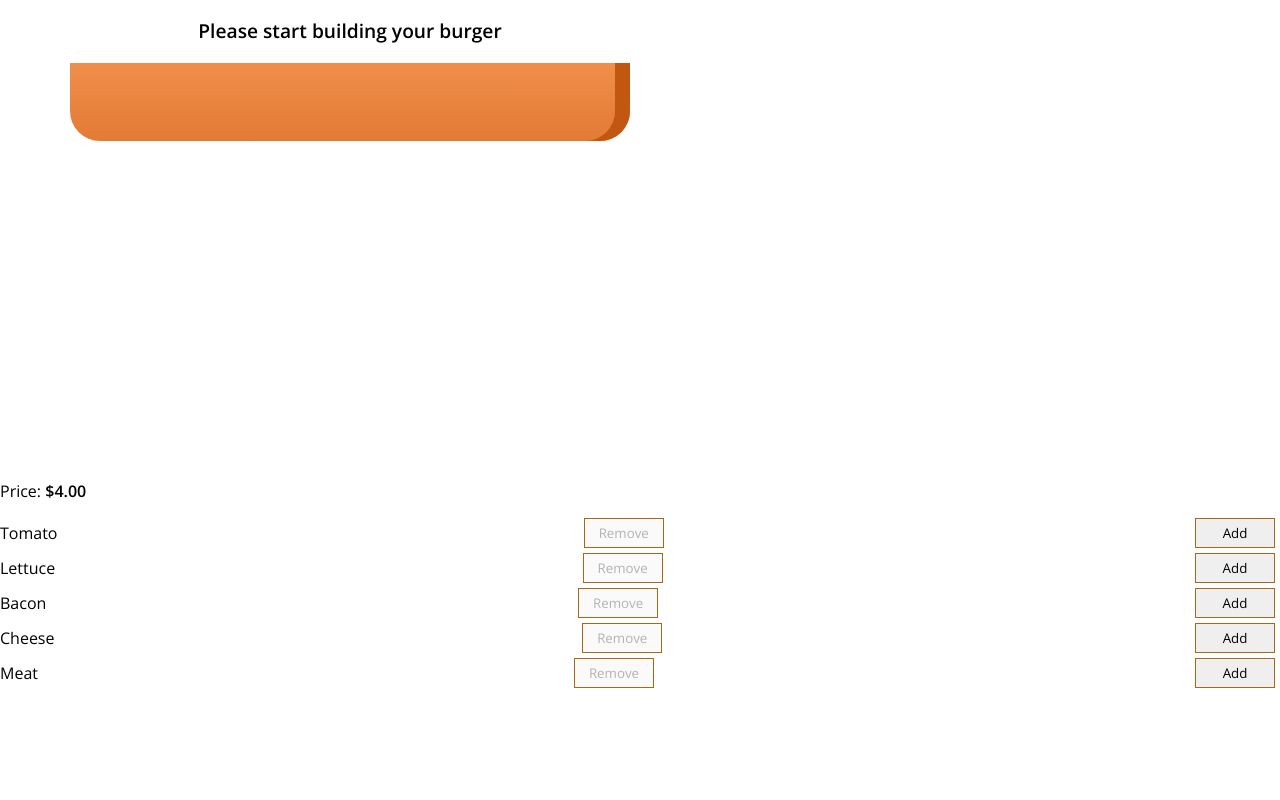
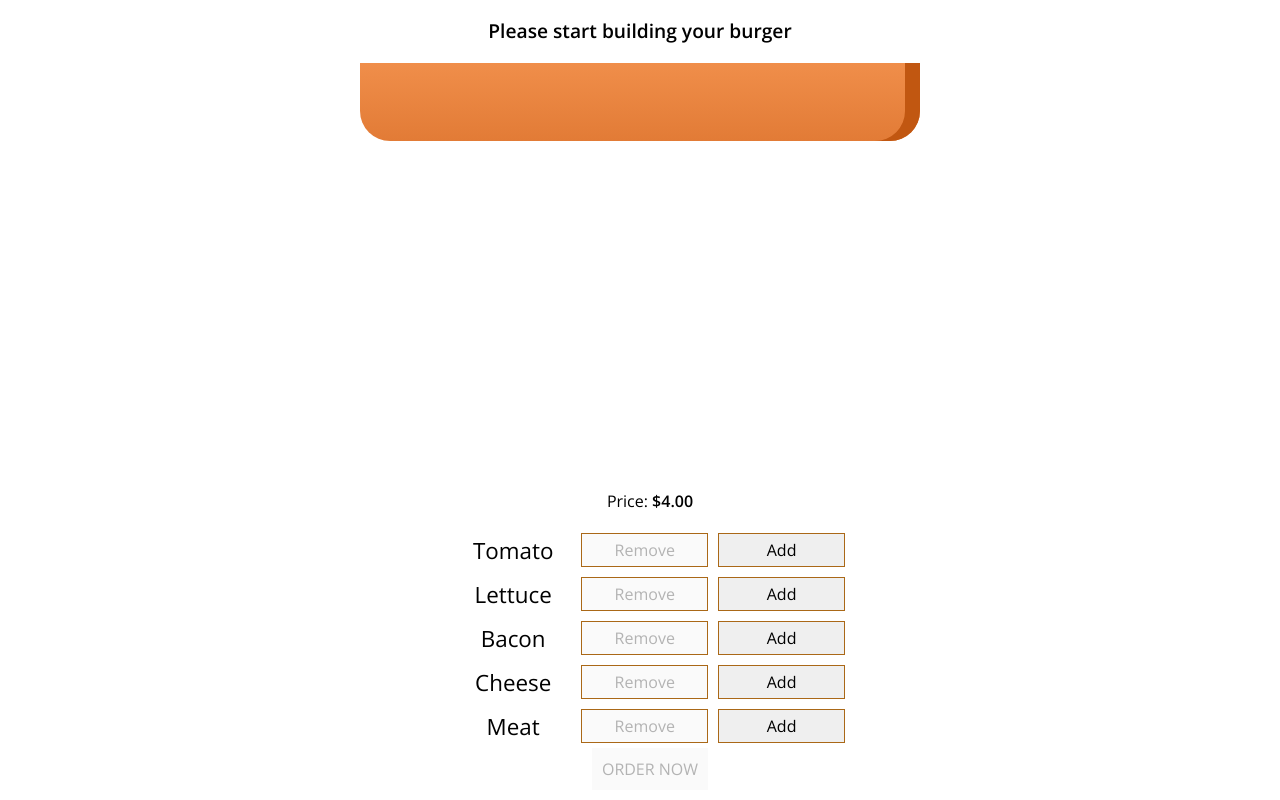
Before and after one commit to wbroberts/burger-builder, a React app: page / in a window 1280 px wide. Shown: the part 178-978 px from the top of the page. Before the commit the page ends 871 px from the top, so only its background shows below. Built offline with nearby package versions, Linux system fonts and the light colour scheme.

Commit message:
added Order button

```diff
--- a/src/components/BuildControls/BuildControl/BuildControl.css
+++ b/src/components/BuildControls/BuildControl/BuildControl.css
@@ -3,13 +3,16 @@
   display: flex;
   justify-content: space-between;
   margin: 5px 0;
+  width: 400px;
 }
 
 .BuildControl button {
   border: 1px solid #aa6817;
   cursor: pointer;
   display: block;
+  flex-basis: 33%;
   font-family: inherit;
+  font-size: inherit;
   margin: 0 5px;
   outline: none;
   padding: 5px;
@@ -20,4 +23,7 @@
   font-family: 'Open Sans', sans-serif;
   font-size: 1.4rem;
   font-weight: normal;
+  flex-basis: 33%;
+  text-align: center;
+  width: 80px;
 }
--- a/src/components/BuildControls/BuildControl/BuildControl.js
+++ b/src/components/BuildControls/BuildControl/BuildControl.js
@@ -2,10 +2,11 @@ import React from 'react';
 
 import styles from './BuildControl.css';
 
+// Buttons to remove or add ingredients to the burger
 const BuildControl = props => {
   return (
     <div className={styles.BuildControl}>
-      <div className={styles.label}>{props.label}</div>
+      <div className={styles.Label}>{props.label}</div>
       <button
         className={styles.Remove}
         onClick={props.removed}
--- a/src/components/BuildControls/BuildControls.css
+++ b/src/components/BuildControls/BuildControls.css
@@ -1,6 +1,5 @@
 .BuildControls {
   align-items: center;
-  background: #cf8f2e;
   box-shadow: 0 2px 1px #ccc;
   display: flex;
   flex-direction: column;
@@ -8,3 +7,16 @@
   padding: 10px;
   width: 100%;
 }
+
+.OrderButton {
+  border: none;
+  cursor: pointer;
+  font-family: inherit;
+  font-size: inherit;
+  padding: 10px;
+  text-transform: uppercase;
+}
+
+.OrderButton:hover {
+  background: lightblue;
+}
--- a/src/components/BuildControls/BuildControls.js
+++ b/src/components/BuildControls/BuildControls.js
@@ -11,9 +11,10 @@ const controls = [
   { label: 'Meat', ingredient: 'meat' }
 ];
 
+// Renders buttons for each ingredient in controls array
 const buildControls = props => {
   return (
-    <div className={styles.buildControls}>
+    <div className={styles.BuildControls}>
       <p>
         Price: <strong>${props.price.toFixed(2)}</strong>
       </p>
@@ -29,6 +30,10 @@ const buildControls = props => {
           />
         );
       })}
+
+      <button className={styles.OrderButton} disabled={!props.canOrder}>
+        Order Now
+      </button>
     </div>
   );
 };
--- a/src/components/Burger/Burger.css
+++ b/src/components/Burger/Burger.css
@@ -2,6 +2,7 @@
   font-size: 1.2rem;
   font-weight: 600;
   height: 250px;
+  margin: 0 auto;
   overflow: scroll;
   text-align: center;
   width: 100%;
--- a/src/containers/BurgerBuilder/BurgerBuilder.js
+++ b/src/containers/BurgerBuilder/BurgerBuilder.js
@@ -20,7 +20,8 @@ class BurgerBuilder extends Component {
       cheese: 0,
       meat: 0
     },
-    burgerPrice: 4
+    burgerPrice: 4,
+    canOrder: false
   };
 
   addIngredientHandle = ingredient => {
@@ -39,15 +40,15 @@ class BurgerBuilder extends Component {
       ingredients: updatedIngredients,
       burgerPrice: updatedPrice
     });
+
+    this.updateOrderState(updatedIngredients);
   };
 
   removeIngredientHandle = ingredient => {
-    // Update the ingredient state
     const oldCount = this.state.ingredients[ingredient];
-
     // Exit out of function if ingredient is already at 0
     if (oldCount === 0) return;
-
+    // Update the ingredient state
     const updatedCount = oldCount - 1;
     const updatedIngredients = { ...this.state.ingredients };
     updatedIngredients[ingredient] = updatedCount;
@@ -61,11 +62,21 @@ class BurgerBuilder extends Component {
       ingredients: updatedIngredients,
       burgerPrice: updatedPrice
     });
+
+    this.updateOrderState(updatedIngredients);
+  };
+
+  updateOrderState = obj => {
+    let canOrder;
+    const total = Object.values(obj).reduce((sum, next) => sum + next);
+
+    total >= 1 ? (canOrder = true) : (canOrder = false);
+    this.setState({ canOrder });
   };
 
   render() {
     const disabledIngredients = { ...this.state.ingredients };
-    // Convert each key to true or false
+    // Convert each key to true or false for disabling the removeIngredient button
     for (let key in disabledIngredients) {
       disabledIngredients[key] = disabledIngredients[key] === 0;
     }
@@ -78,6 +89,7 @@ class BurgerBuilder extends Component {
           removeIngredient={this.removeIngredientHandle}
           disabled={disabledIngredients}
           price={this.state.burgerPrice}
+          canOrder={this.state.canOrder}
         />
       </React.Fragment>
     );
```
